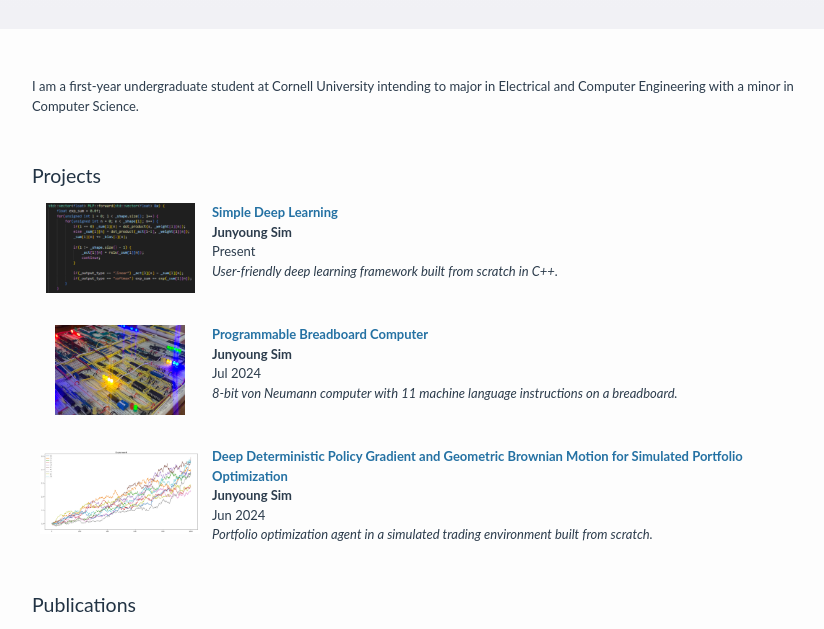
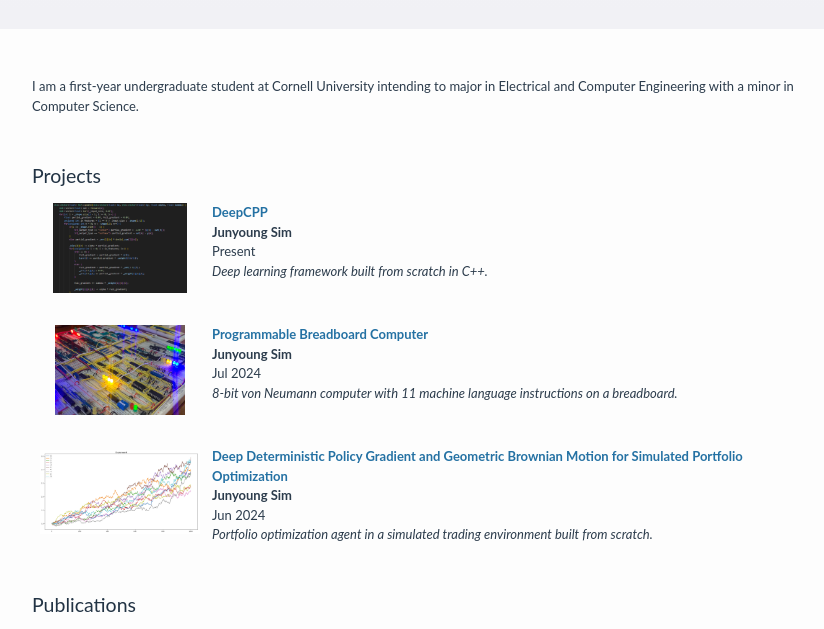
Before and after one commit to junyoung-sim/junyoung-sim.github.io, a plain HTML site: page index.html in a window 1280 px wide. Shown: the part 170-799 px from the top of the page, without its empty margins (218-1042 px from the left). Drawn offline with Linux system fonts and the light colour scheme.

Commit message:
2024-08-05

```diff
--- a/index.html
+++ b/index.html
@@ -42,12 +42,12 @@
     <div>
         <h2 class="noselect">Projects</h2>
         <div class="publication row clearfix">
-            <div class="row-media" style="background-image: url(files/sdl.png);"></div>
+            <div class="row-media" style="background-image: url(files/deepcpp.png);"></div>
             <div class="row-text">
-                <a class="bold" href="https://github.com/junyoung-sim/sdl">Simple Deep Learning</a><br/>
+                <a class="bold" href="https://github.com/junyoung-sim/deepcpp">DeepCPP</a><br/>
                 <span class="bold">Junyoung Sim</span><br/>
                 Present<br/>
-                <span class="italic">User-friendly deep learning framework built from scratch in C++.</span><br/>
+                <span class="italic">Deep learning framework built from scratch in C++.</span><br/>
             </div>
         </div>
         <div class="publication row clearfix">
```
Also changed, not shown: files/deepcpp.png (added), files/sdl.png (deleted).
